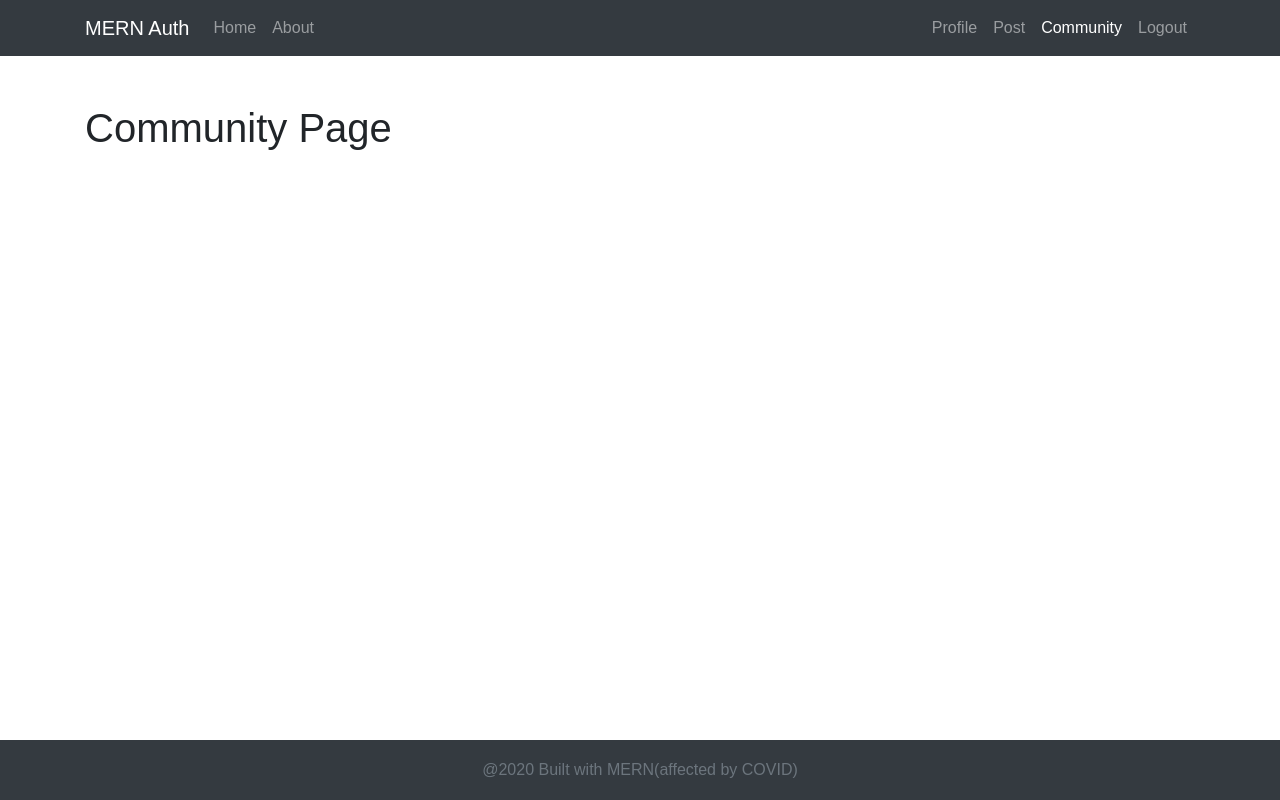
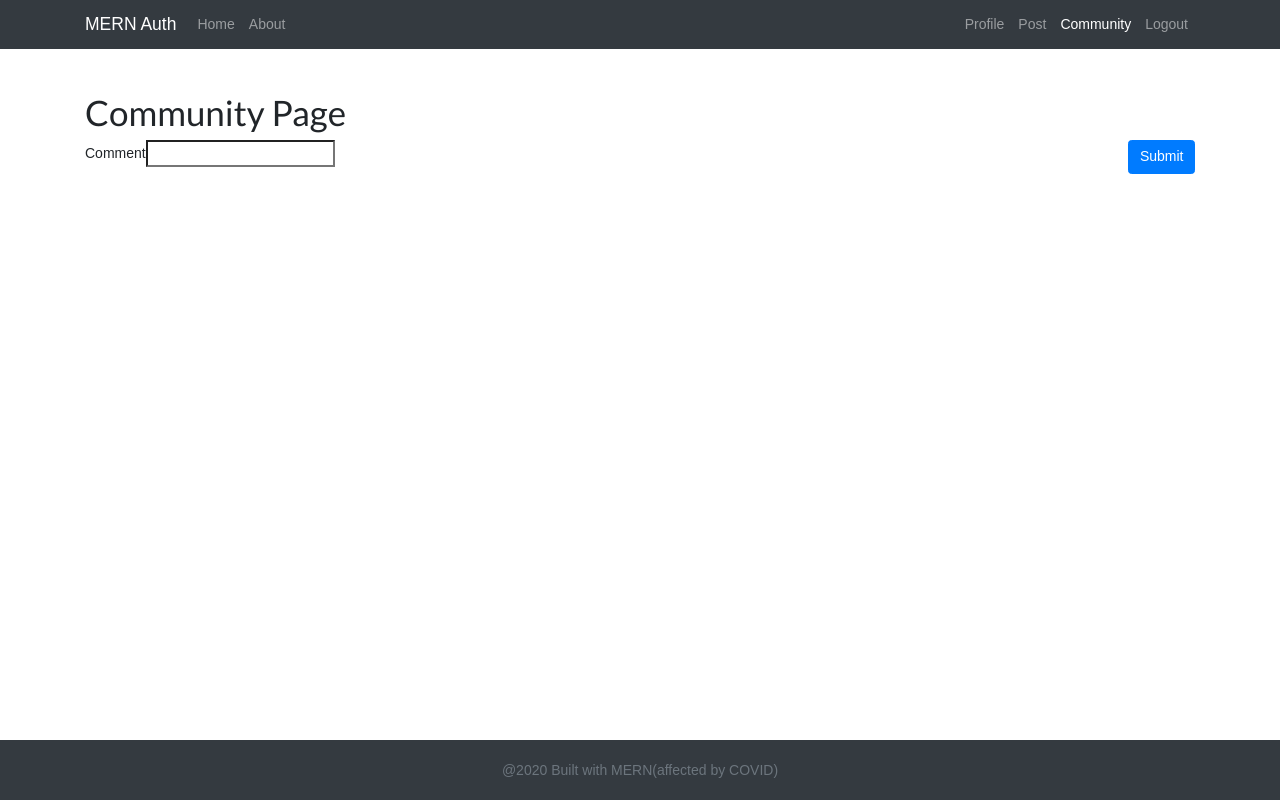
Before and after one commit to chamon562/voices_client, a React (Create React App) app in the folder frontend/: page /community in a window 1280 px wide. Built offline with nearby package versions, Linux system fonts and the light colour scheme; sample sign-in values are in the browser's storage; the HTML template or start-up script is replaced by a standard one.

Commit message:
[]commit before PR

```diff
--- a/frontend/package.json
+++ b/frontend/package.json
@@ -9,7 +9,9 @@
     "axios": "^0.20.0",
     "boostrap": "^2.0.0",
     "bootstrap": "^4.5.2",
+    "cloudinary": "^1.23.0",
     "jwt-decode": "^2.2.0",
+    "multer": "^1.4.2",
     "react": "^16.13.1",
     "react-dom": "^16.13.1",
     "react-router-dom": "^5.2.0",
--- a/frontend/public/index.html
+++ b/frontend/public/index.html
@@ -26,7 +26,7 @@
     -->
     <!-- Bootstrap CSS -->
     <link rel="stylesheet" href="https://stackpath.bootstrapcdn.com/bootstrap/4.1.0/css/bootstrap.min.css" integrity="sha384-9gVQ4dYFwwWSjIDZnLEWnxCjeSWFphJiwGPXr1jddIhOegiu1FwO5qRGvFXOdJZ4" crossorigin="anonymous">
-
+    <link rel="stylesheet" href="https://cdn.jsdelivr.net/semantic-ui/2.2.4/semantic.min.css">
     <title>React App</title>
   </head>
   <body>
@@ -47,5 +47,8 @@
     <script src="https://code.jquery.com/jquery-3.3.1.slim.min.js" integrity="sha384-q8i/X+965DzO0rT7abK41JStQIAqVgRVzpbzo5smXKp4YfRvH+8abtTE1Pi6jizo" crossorigin="anonymous"></script>
     <script src="https://cdnjs.cloudflare.com/ajax/libs/popper.js/1.14.0/umd/popper.min.js" integrity="sha384-cs/chFZiN24E4KMATLdqdvsezGxaGsi4hLGOzlXwp5UZB1LY//20VyM2taTB4QvJ" crossorigin="anonymous"></script>
     <script src="https://stackpath.bootstrapcdn.com/bootstrap/4.1.0/js/bootstrap.min.js" integrity="sha384-uefMccjFJAIv6A+rW+L4AHf99KvxDjWSu1z9VI8SKNVmz4sk7buKt/6v9KI65qnm" crossorigin="anonymous"></script>
+    <script src="https://code.jquery.com/jquery-3.1.0.min.js"></script>
+    <script src="https://cdn.jsdelivr.net/semantic-ui/2.2.4/semantic.min.js"></script>
+
   </body>
 </html>
--- a/frontend/src/components/Community.js
+++ b/frontend/src/components/Community.js
@@ -1,9 +1,46 @@
-import React from 'react'
+import React, {useState} from 'react'
+import axios from 'axios';
+const REACT_APP_SERVER_URL = process.env.REACT_APP_SERVER_URL;
 
 const Community = () =>{
+
+    let [comments, setComments] = useState('')
+
+    const handleComments = (e) => {
+        setComments(e.target.value)
+    }
+
+    const handleSubmit = (e) => {
+        e.preventDefault()
+        const comment = {comments}
+        axios.post(`${REACT_APP_SERVER_URL}/api/comments/new`, comment, {
+            method: "POST",
+            body: JSON.stringify({
+                comments
+            }),
+            headers: {
+                'Content-Type': 'application/json',
+                'Authorization': 'Bearer '+localStorage.getItem('jwt')
+
+            }
+            .then(res =>{
+                serComments(res.data.comments)
+            })
+            .catch(err =>
+                console.log(err))
+        })
+    }
+
     return(
         <div>
             <h1>Community Page</h1>
+            <form onSubmit={handleSubmit}>
+                <div>
+                    <label htmlFor="">Comment</label>
+                    <input type="text" comments="comments" value={comments} onChange={handleComments}/>
+                    <button type="submit" className="btn btn-primary float-right">Submit</button>
+                </div>
+            </form>
         </div>
     )
 }
--- a/frontend/src/components/Post.js
+++ b/frontend/src/components/Post.js
@@ -7,6 +7,7 @@ const Post = (props) =>{
     let [title, setTitle] = useState('')
     let [content, setContent] = useState('')
     let [category, setCategory] = useState('')
+    let [image, setImage] = useState("")
 
 
     // useEffect(()=>{
@@ -28,6 +29,9 @@ const Post = (props) =>{
     const handleCategory = (e) =>{
         setCategory(e.target.value)
     }
+    const handleImage = (e) => {
+        setImage(e.target.value)
+    }
     const handleSubmit = (e) =>{
         e.preventDefault()
         const newpost = {title, content, category}
@@ -40,18 +44,23 @@ const Post = (props) =>{
             }),
             headers:{
                 'Content-Type': 'application/json',
-                "Authorization":"Bearer "+localStorage.getItem("jwt")
+                'Authorization':'Bearer '+localStorage.getItem('jwt')
             }
         })
-
-        .then(res => console.log(res.data) )
-    .catch(error => console.log(error));
+        .then(res => {
+            setTitle(res.data.title)
+            setContent(res.data.content)
+            setCategory(res.data.category)
+            console.log(res.data)
+        })
+    .catch(error => console.log(error))
     }
-
     return(
         <div>
             <h1>Post Your Things:</h1>
-
+            <p>title: {title}</p>
+            <p>Content: {content}</p>
+            <p>Category: {category}</p>
             <div className="row mt-4">
                 <div className="col-md-7 offset-md-3">
                     <div className="card card-body">
@@ -68,6 +77,10 @@ const Post = (props) =>{
                                 <label htmlFor="content">Content</label>
                                 <input type="text" content="content" value={content} onChange={handleContent} className="form-control"/>
                             </div>
+                            <div className="form-group">
+                                <label htmlFor="image">Image</label>
+                                <input type="file" image="image" value={image} onChange={handleImage} className="form-control"/>
+                            </div>
                             <button type="submit" className="btn btn-primary float-right">Submit</button>
                         </form>
                     </div>
```
Also changed, not shown: 2 other files (tests, documents, lock files or other folders).
